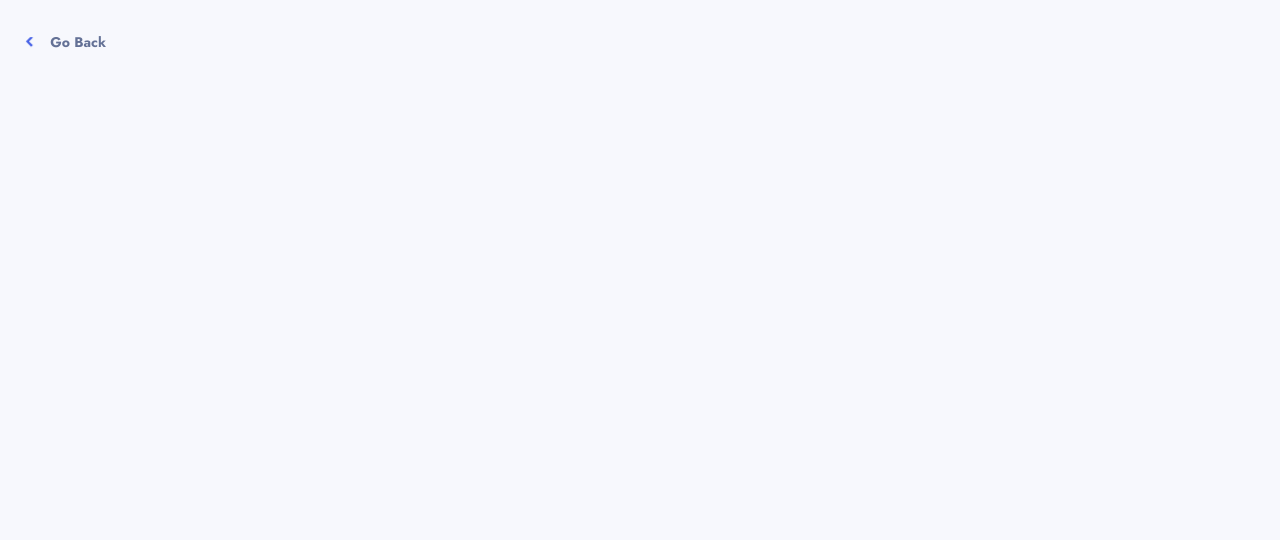
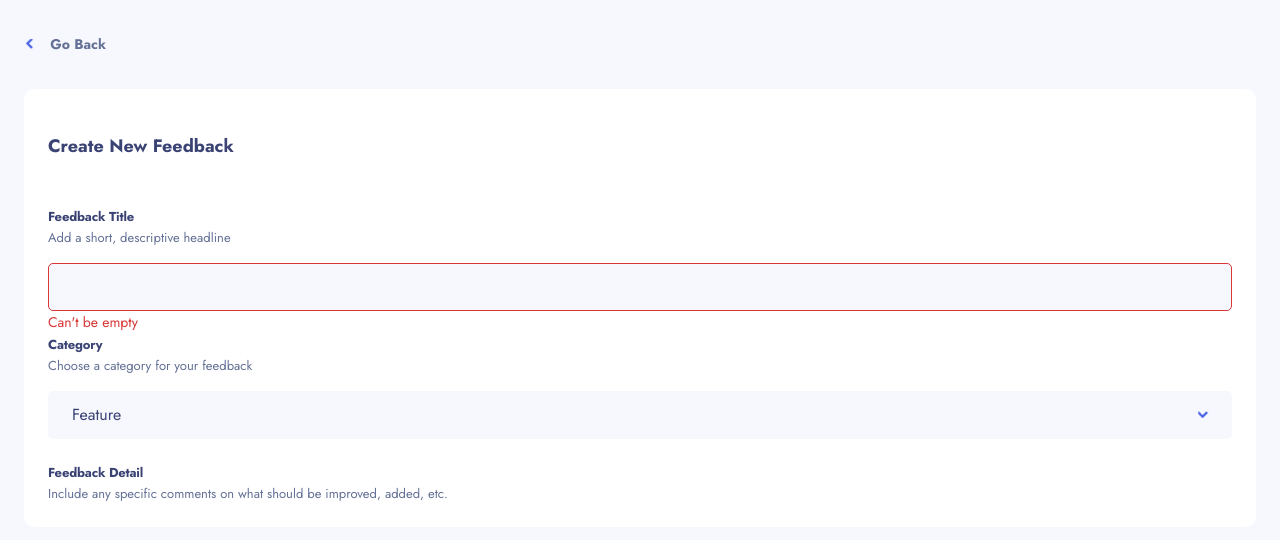
Before and after one commit to AlexisC73/feedback-front, a React (Vite) app: page /feedbacks/new in a window 1280 px wide. Shown: the top 540 px of the page. Built offline with nearby package versions, Linux system fonts and the light colour scheme.

Commit message:
update add feedback page

```diff
--- a/src/components/SortFilter/SortFilterItem/SortFilterItem.tsx
+++ b/src/components/SortFilter/SortFilterItem/SortFilterItem.tsx
@@ -1,6 +1,6 @@
 import { CheckIcon } from "../../../assets/icons";
 
-export function SortFilterItem ({filter, active}: {filter: string, active: boolean}) {
+export function SortFilterItem ({filter, active}: {filter: string, active?: boolean}) {
   return (
     <li className="px-6 py-3 text-#647196 hover:text-#AD1FEA cursor-pointer bg-white flex justify-between items-center">{filter} {active && <CheckIcon className="text-2.5" />}</li>
   )
--- a/src/pages/AddFeedback.tsx
+++ b/src/pages/AddFeedback.tsx
@@ -1,12 +1,48 @@
 import { Link } from "react-router-dom";
 import { GoBackButton } from "../components/BoBackButton/GoBackButton";
 import Layout from "../Layout";
+import { InputHeader } from "../components/form/input-header/InputHeader";
+import { Input } from "../components/form/input/Input";
+import { FormGroup } from "../components/form/form-group/FormGroup";
+import { Dropdown } from "../components/form/dropdown/Dropdown";
+import { useState } from "react";
 
 export function AddFeedbackPage () {
+  const options = ["Feature", "UI", "UX", "Enhancement", "Bug"]
+  const status = ["Suggestion", "Planned", "In-Progress", "Live"]
+
+  const [currentOption, setCurrentOption] = useState<string>(options[0])
+  const [currentStatus, setCurrentStatus] = useState<string>(status[0])
+
+  const handleSelectOption = (selected: string) => {
+    setCurrentOption(selected)
+  }
+
+  const handleUpdateStatus = (status: string) => {
+    setCurrentStatus(status)
+  }
+
   return (
     <Layout.emptyLayout>
-      <div className="px-6 py-8 flex">
-        <Link to="/" ><GoBackButton /></Link>
+      <div className="px-6 py-8.5 flex flex-col gap-y-8.5 items-start">
+        <div>
+          <Link to="/" ><GoBackButton /></Link>
+        </div>
+        <div className="bg-white p-6 pt-11 w-full rounded-2.5 flex flex-col gap-y-6">
+          <p className="text-4.5 font-bold text-#3A4374 line-height-6.5 mb-6">Create New Feedback</p>
+          <FormGroup>
+            <InputHeader htmlFor="title" label="Feedback Title" description="Add a short, descriptive headline" />
+            <Input error="Can't be empty" />
+          </FormGroup>
+          <FormGroup>
+            <InputHeader htmlFor="category" label="Category" description="Choose a category for your feedback" />
+            <Dropdown onSelect={handleSelectOption} current={currentOption} options={options} />
+          </FormGroup>
+          <FormGroup>
+            <InputHeader htmlFor="description" label="Feedback Detail" description="Include any specific comments on what should be improved, added, etc." />
+
+          </FormGroup>
+        </div>
       </div>
     </Layout.emptyLayout>
   )
```
